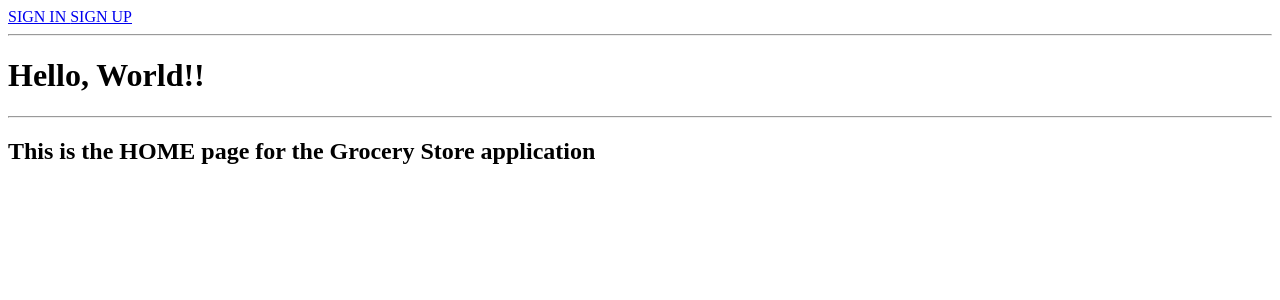
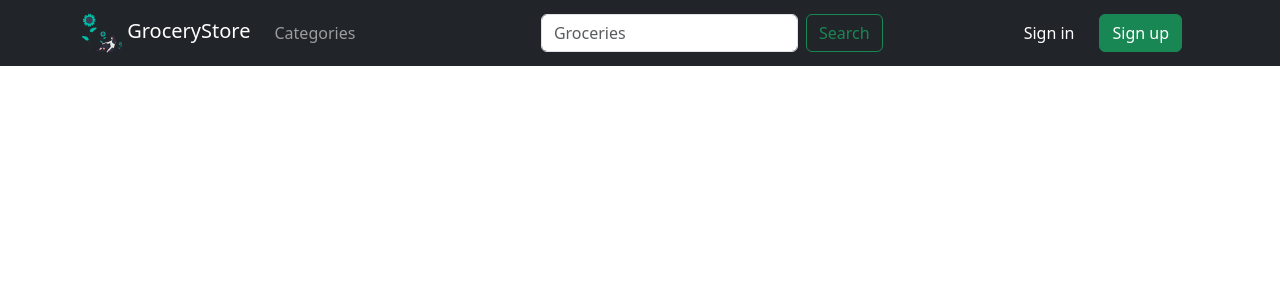
Before and after one commit to lakshyaBamne/GroceryStoreV1-MAD1, a Python web app: template GroceryStore/flaskr/templates/main/index.html in a window 1280 px wide. Shown: the top 300 px of the page. Run offline with Jinja, Linux system fonts and the light colour scheme; the template is opened without the code that fills it, so the values that code supplies are empty.

Commit message:
[#2] Added a navigation bar to the HOME page with FTS, SignIn, SignUp and Categories buttons without functionality

```diff
--- a/GroceryStore/flaskr/templates/auth/signin.html
+++ b/GroceryStore/flaskr/templates/auth/signin.html
@@ -1,5 +1 @@
 {% extends 'base.html' %}
-
-{% block content %}
-    This is the Sign IN Page
-{% endblock %}
--- a/GroceryStore/flaskr/templates/auth/signup.html
+++ b/GroceryStore/flaskr/templates/auth/signup.html
@@ -1,5 +1 @@
 {% extends 'base.html' %}
-
-{% block content %}
-    This is the Sign UP Page
-{% endblock %}
--- a/GroceryStore/flaskr/templates/base.html
+++ b/GroceryStore/flaskr/templates/base.html
@@ -3,29 +3,59 @@
 <head>
     <meta charset="UTF-8">
     <meta name="viewport" content="width=device-width, initial-scale=1.0">
+
+    {# CDN Link for using Bootstrap-CSS #}
+    <link href="https://cdn.jsdelivr.net/npm/bootstrap@5.3.0/dist/css/bootstrap.min.css" rel="stylesheet" integrity="sha384-9ndCyUaIbzAi2FUVXJi0CjmCapSmO7SnpJef0486qhLnuZ2cdeRhO02iuK6FUUVM" crossorigin="anonymous">
+
+    {# Using external CSS for the layout of the website along with Bootstrap #}
+    {# Our custom/external CSS should always  #}
+
     <title>{% block title %}{% endblock %}</title>
 </head>
 <body>
-    <div class="navbar">
-        <a href="{{url_for('auth.signin')}}">
-            SIGN IN
-        </a>
+    {# Navigation bar appears on every page of the website #}
+    <nav class="navbar fixed-top navbar-expand-md navbar-dark bg-dark">
+        <div class="container">
+            {# Branding of the website goes first #}
+            <a href="#" class="navbar-brand">
+                <img src="{{ url_for('static', filename='images/Brand-image.svg') }}" height="40" width="40">
+                GroceryStore
+            </a>
 
-        <a href="{{url_for('auth.signup')}}">
-            SIGN UP
-        </a>
-    </div>
+            {# Button to toggle the navbar-collapse contents when they are hidden #}
+            <button type="button" data-bs-toggle="collapse" data-bs-target="#navbarNav" class="navbar-toggler">
+                <span class="navbar-toggler-icon"></span>
+            </button>
 
-    <hr>
+            <div class="collapse navbar-collapse" id="navbarNav">
+                <!-- Left links -->
+                <ul class="navbar-nav me-auto mb-2 mb-lg-0">
+                    <li class="nav-item">
+                        <a class="nav-link" href="#">Categories</a>
+                    </li>
+                </ul>
+                <!-- Left links -->
 
-    <h1>
-        Hello, World!!
-    </h1>
+                {# Full-text search functionality for the products on the website #}
+                <div class="d-flex form-outline w-50">
+                    <form action="#" method="#" class="d-flex">
+                        <input class="form-control w-100 me-2" type="text" placeholder="Groceries">
+                        <button class="btn btn-outline-success" type="submit">Search</button>
+                    </form>
+                </div>
 
-    <hr>
+                {# Authentication options for the users #}
+                {% block user_auth %}
+                {% endblock %}
+            </div>
+        </div>
+    </nav>
 
-    <h2>
-        {% block content %} {% endblock %}
-    </h2>
+
+    {# CDN for Bootstrap-JavaScript and popper #}
+    {# JavaScript should be added at the end of the html to make sure website loading is faster #}
+    <script src="https://cdn.jsdelivr.net/npm/bootstrap@5.3.0/dist/js/bootstrap.bundle.min.js" integrity="sha384-9ndCyUaIbzAi2FUVXJi0CjmCapSmO7SnpJef0486qhLnuZ2cdeRhO02iuK6FUUVM" crossorigin="anonymous"></script>
+    <script src="https://cdn.jsdelivr.net/npm/@popperjs/core@2.11.8/dist/umd/popper.min.js" integrity="sha384-I7E8VVD/ismYTF4hNIPjVp/Zjvgyol6VFvRkX/vR+Vc4jQkC+hVqc2pM8ODewa9r" crossorigin="anonymous"></script>
+    <script src="https://cdn.jsdelivr.net/npm/bootstrap@5.3.0/dist/js/bootstrap.min.js" integrity="sha384-fbbOQedDUMZZ5KreZpsbe1LCZPVmfTnH7ois6mU1QK+m14rQ1l2bGBq41eYeM/fS" crossorigin="anonymous"></script>
 </body>
 </html>
--- a/GroceryStore/flaskr/templates/main/index.html
+++ b/GroceryStore/flaskr/templates/main/index.html
@@ -2,10 +2,18 @@
 
 {% extends 'base.html' %}
 
-{% block title %}
-    HOME
+{% block title %}HOME{% endblock %}
+
+{# HOME page of the website has the authentication options #}
+{% block user_auth %}
+
+<div class="d-flex align-items-center">
+    <a href="#" type="button" class="btn btn-dark px-3 me-2 text-decoration-none">
+        Sign in
+    </a>
+    <a href="#" type="button" class="btn btn-success me-3 text-decoration-none">
+        Sign up
+    </a>
+</div>
+
 {% endblock %}
-
-{% block content %}
-    This is the HOME page for the Grocery Store application
-{% endblock %}
```
Also changed, not shown: GroceryStore/flaskr/static/images/Brand-image.svg (added).
